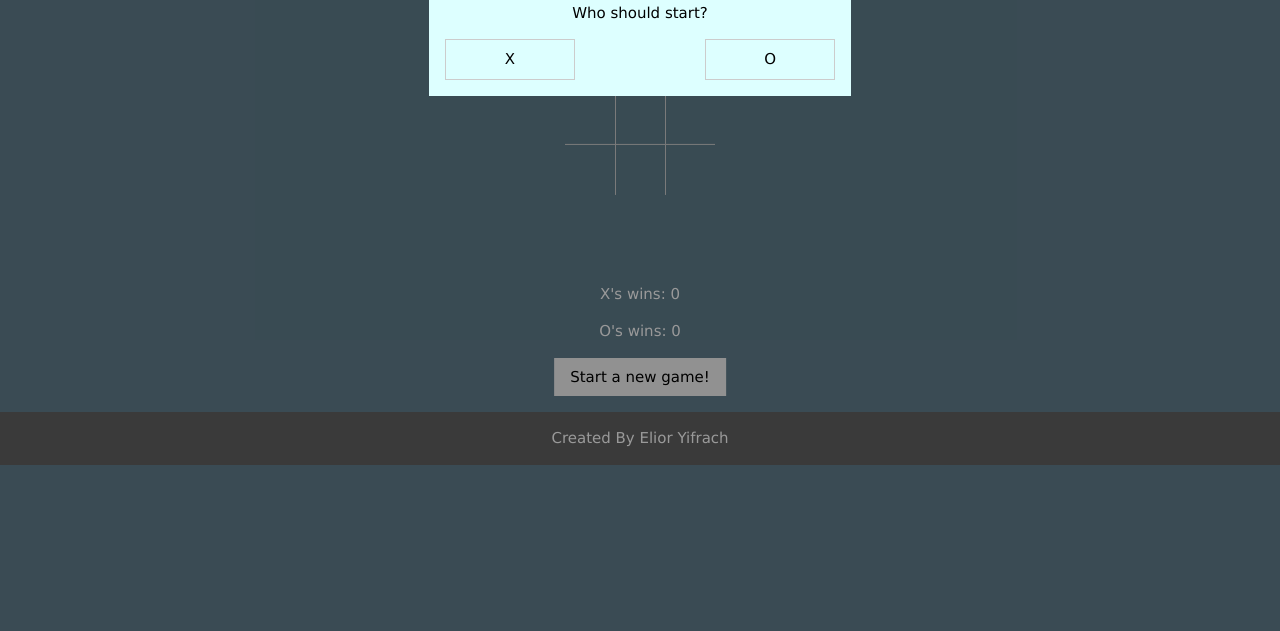
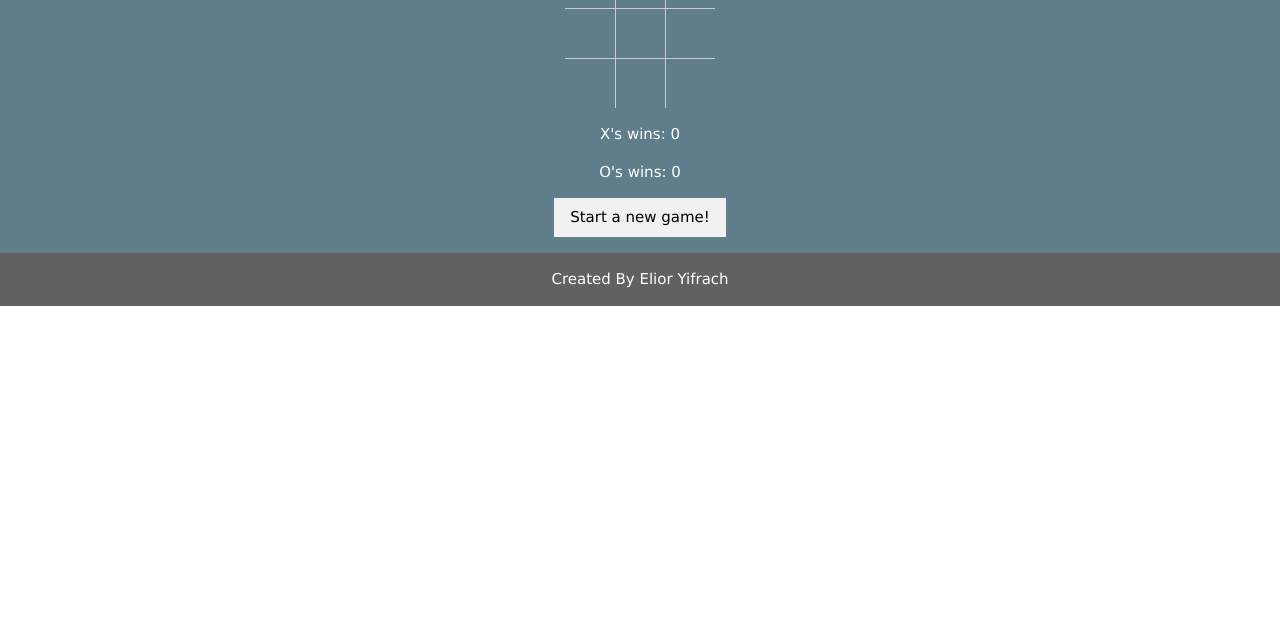
Before and after one commit to mc5qu4r3/TTT, a plain HTML site: page index.html in a window 1280 px wide. Shown: the part 169-800 px from the top of the page. Drawn offline with Linux system fonts and the light colour scheme.

Commit message:
Update index.html

```diff
--- a/index.html
+++ b/index.html
@@ -12,21 +12,21 @@
 
     </head>
 
-    <body class="w3-blue-grey" onload="startGame()">
+    <body onload="init()">
 
-        <header class="w3-container w3-center w3-teal">
+        <header id="header" class="w3-container w3-center w3-teal">
             <h1>Tic Tac Toe Game</h1>
         </header>
 
-        <section class="w3-display-container" style="height: 507px">
+        <div id="content" class="w3-cell-row w3-blue-grey">
 
-            <div class="w3-display-topmiddle w3-center">
+            <div class="w3-cell w3-cell-middle">
+
+                <div class="w3-container w3-center">
                     <p>Now it's <span id="turn"></span> turn!</p>
                 </div>
 
-            <div class="w3-display-middle" style="height: 45%">
-                <table class="w3-center" style="border-collapse: collapse">
-                    <tbody>
+                <table class="w3-center" style="margin-left:auto; margin-right:auto; border-collapse: collapse">
                     <tr>
                         <td id="c0" onclick="clickCell(0)" style="width:50px; height:50px" class="w3-border-bottom w3-border-right"></td>
                         <td id="c1" onclick="clickCell(1)" style="width:50px; height:50px" class="w3-border-bottom"></td>
@@ -42,21 +42,20 @@
                         <td id="c7" onclick="clickCell(7)" style="width:50px; height:50px"></td>
                         <td id="c8" onclick="clickCell(8)" style="width:50px; height:50px" class="w3-border-left"></td>
                     </tr>
-                    </tbody>
                 </table>
-            </div>
 
-            <div class="w3-display-bottommiddle w3-center">
-
+                <div class="w3-container w3-center">
                     <p>X's wins: <span id="XWins">0</span></p>
                     <p>O's wins: <span id="OWins">0</span></p>
 
-                <div class="w3-button w3-margin-bottom w3-light-grey" onclick="startGame()">Start a new game!</div>
+                    <div class="w3-button w3-margin-bottom w3-light-grey" onclick="restartGame()">Start a new game!</div>
                 </div>
 
-        </section>
+            </div>
 
-        <footer class="w3-container w3-center w3-dark-grey">
+        </div>
+
+        <footer id="footer" class="w3-container w3-center w3-dark-grey">
             <p>Created By Elior Yifrach</p>
         </footer>
 
```
Lines whose indentation alone changed are shown as unchanged.
